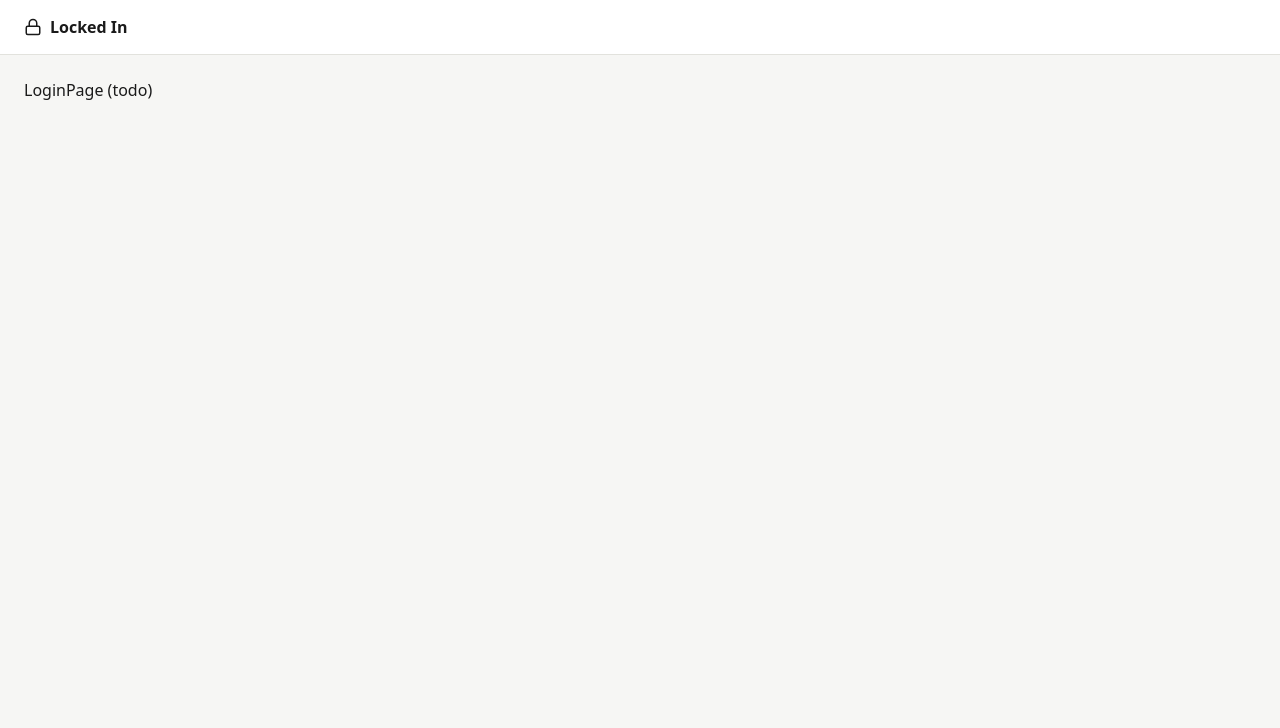
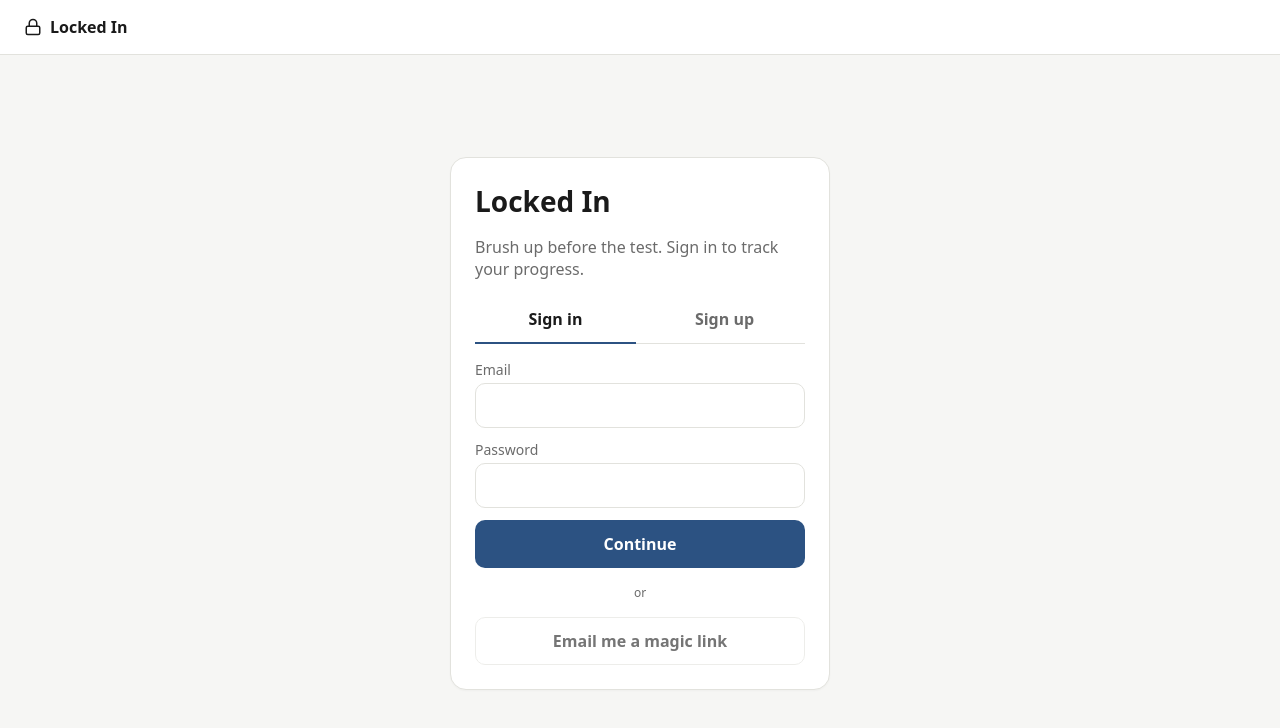
Before and after one commit to codebend3r/crammr, a React (Vite) app: page /login in a window 1280 px wide. Shown: the top 728 px of the page. Built offline with nearby package versions, Linux system fonts and the light colour scheme; no server answers.

Commit message:
CRMR: implement `LoginPage`
- email/password sign-in + sign-up tabs
- magic-link button via `supabase.auth.signInWithOtp`
- redirects to `/` once `authStore.status === 'authenticated'`

```diff
--- a/src/App.tsx
+++ b/src/App.tsx
@@ -3,6 +3,7 @@ import { Route, Switch } from "wouter";
 import { useAuthStore } from "./store/authStore";
 import { RequireAuth } from "./components/RequireAuth";
 import { Header } from "./components/Header";
+import { LoginPage } from "./routes/LoginPage/LoginPage";
 
 function Placeholder({ name }: { name: string }) {
   return <div style={{ padding: 24 }}>{name} (todo)</div>;
@@ -30,7 +31,7 @@ export function App() {
       <main>
         <Switch>
           <Route path="/login">
-            <Placeholder name="LoginPage" />
+            <LoginPage />
           </Route>
           <Route path="/">
             <RequireAuth>
--- /dev/null
+++ b/src/routes/LoginPage/LoginPage.module.css
@@ -0,0 +1,97 @@
+.page {
+  min-height: calc(100vh - 64px);
+  display: grid;
+  place-items: center;
+  padding: var(--space-5);
+}
+
+.card {
+  width: 100%;
+  max-width: 380px;
+  display: flex;
+  flex-direction: column;
+  gap: var(--space-4);
+}
+
+.title {
+  margin: 0;
+  font-size: 28px;
+}
+
+.subtitle {
+  margin: 0;
+  color: var(--color-text-muted);
+}
+
+.tabs {
+  display: flex;
+  gap: var(--space-2);
+  border-bottom: 1px solid var(--color-border);
+}
+
+.tab,
+.activeTab {
+  flex: 1;
+  background: none;
+  border: none;
+  padding: var(--space-3);
+  color: var(--color-text-muted);
+  font-weight: 600;
+  border-bottom: 2px solid transparent;
+  margin-bottom: -1px;
+}
+
+.activeTab {
+  color: var(--color-text);
+  border-bottom-color: var(--color-accent);
+}
+
+.form {
+  display: flex;
+  flex-direction: column;
+  gap: var(--space-3);
+}
+
+.label {
+  display: flex;
+  flex-direction: column;
+  gap: var(--space-1);
+  font-size: 14px;
+  color: var(--color-text-muted);
+}
+
+.input {
+  font: inherit;
+  padding: var(--space-3);
+  border: 1px solid var(--color-border);
+  border-radius: var(--radius-md);
+  background: white;
+  color: var(--color-text);
+}
+
+.input:focus {
+  outline: 2px solid var(--color-accent);
+  outline-offset: 1px;
+}
+
+.error {
+  background: #fef2f2;
+  color: var(--color-incorrect);
+  padding: var(--space-3);
+  border-radius: var(--radius-md);
+  font-size: 14px;
+}
+
+.info {
+  background: #ecfdf5;
+  color: var(--color-correct);
+  padding: var(--space-3);
+  border-radius: var(--radius-md);
+  font-size: 14px;
+}
+
+.divider {
+  text-align: center;
+  color: var(--color-text-muted);
+  font-size: 12px;
+}
--- /dev/null
+++ b/src/routes/LoginPage/LoginPage.tsx
@@ -0,0 +1,134 @@
+import { useEffect, useState } from "react";
+import { useLocation } from "wouter";
+import { useAuthStore } from "../../store/authStore";
+import { Button } from "../../components/Button";
+import { Card } from "../../components/Card";
+import styles from "./LoginPage.module.css";
+
+type Tab = "signin" | "signup";
+
+export function LoginPage() {
+  const status = useAuthStore((s) => s.status);
+  const signIn = useAuthStore((s) => s.signIn);
+  const signUp = useAuthStore((s) => s.signUp);
+  const signInWithMagicLink = useAuthStore((s) => s.signInWithMagicLink);
+  const [, navigate] = useLocation();
+
+  const [tab, setTab] = useState<Tab>("signin");
+  const [email, setEmail] = useState("");
+  const [password, setPassword] = useState("");
+  const [busy, setBusy] = useState(false);
+  const [error, setError] = useState<string | null>(null);
+  const [info, setInfo] = useState<string | null>(null);
+
+  useEffect(() => {
+    if (status === "authenticated") navigate("/", { replace: true });
+  }, [status, navigate]);
+
+  const submit = async (e: React.FormEvent) => {
+    e.preventDefault();
+    setBusy(true);
+    setError(null);
+    setInfo(null);
+    try {
+      if (tab === "signin") await signIn(email, password);
+      else {
+        await signUp(email, password);
+        setInfo(
+          "Account created. Check your email if confirmation is required, otherwise you're signed in."
+        );
+      }
+    } catch (e) {
+      setError(e instanceof Error ? e.message : "Something went wrong");
+    } finally {
+      setBusy(false);
+    }
+  };
+
+  const magicLink = async () => {
+    setBusy(true);
+    setError(null);
+    setInfo(null);
+    try {
+      await signInWithMagicLink(email);
+      setInfo("Magic link sent. Check your email.");
+    } catch (e) {
+      setError(e instanceof Error ? e.message : "Something went wrong");
+    } finally {
+      setBusy(false);
+    }
+  };
+
+  return (
+    <div className={styles.page}>
+      <Card className={styles.card}>
+        <h1 className={styles.title}>Locked In</h1>
+        <p className={styles.subtitle}>
+          Brush up before the test. Sign in to track your progress.
+        </p>
+
+        <div className={styles.tabs}>
+          <button
+            type="button"
+            className={tab === "signin" ? styles.activeTab : styles.tab}
+            onClick={() => setTab("signin")}
+          >
+            Sign in
+          </button>
+          <button
+            type="button"
+            className={tab === "signup" ? styles.activeTab : styles.tab}
+            onClick={() => setTab("signup")}
+          >
+            Sign up
+          </button>
+        </div>
+
+        <form className={styles.form} onSubmit={submit}>
+          <label className={styles.label}>
+            Email
+            <input
+              type="email"
+              required
+              value={email}
+              onChange={(e) => setEmail(e.target.value)}
+              className={styles.input}
+              autoComplete="email"
+            />
+          </label>
+          <label className={styles.label}>
+            Password
+            <input
+              type="password"
+              required
+              minLength={6}
+              value={password}
+              onChange={(e) => setPassword(e.target.value)}
+              className={styles.input}
+              autoComplete={tab === "signin" ? "current-password" : "new-password"}
+            />
+          </label>
+
+          {error ? <div className={styles.error}>{error}</div> : null}
+          {info ? <div className={styles.info}>{info}</div> : null}
+
+          <Button type="submit" block disabled={busy}>
+            {busy ? "…" : tab === "signin" ? "Continue" : "Create account"}
+          </Button>
+        </form>
+
+        <div className={styles.divider}>or</div>
+
+        <Button
+          type="button"
+          variant="secondary"
+          block
+          disabled={busy || !email}
+          onClick={magicLink}
+        >
+          Email me a magic link
+        </Button>
+      </Card>
+    </div>
+  );
+}
```
